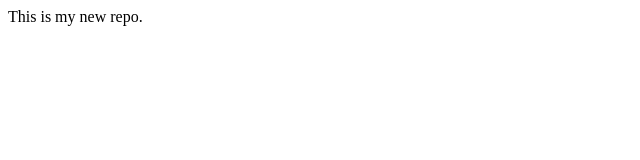
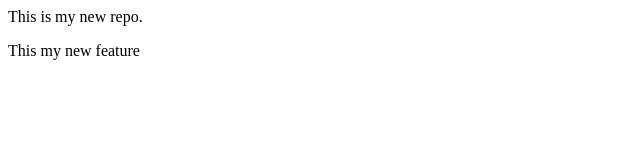
Before and after one commit to saaranshsaxena/Local_Repo, a plain HTML site: page index.html in a window 1280 px wide. Shown: the whole page, without its empty margins (0-640 px from the left). Drawn offline with Linux system fonts and the light colour scheme.

Commit message:
new feature added

```diff
--- a/index.html
+++ b/index.html
@@ -1 +1,2 @@
 <p>This is my new repo.<p>
+</p> This my new feature </p>
```
